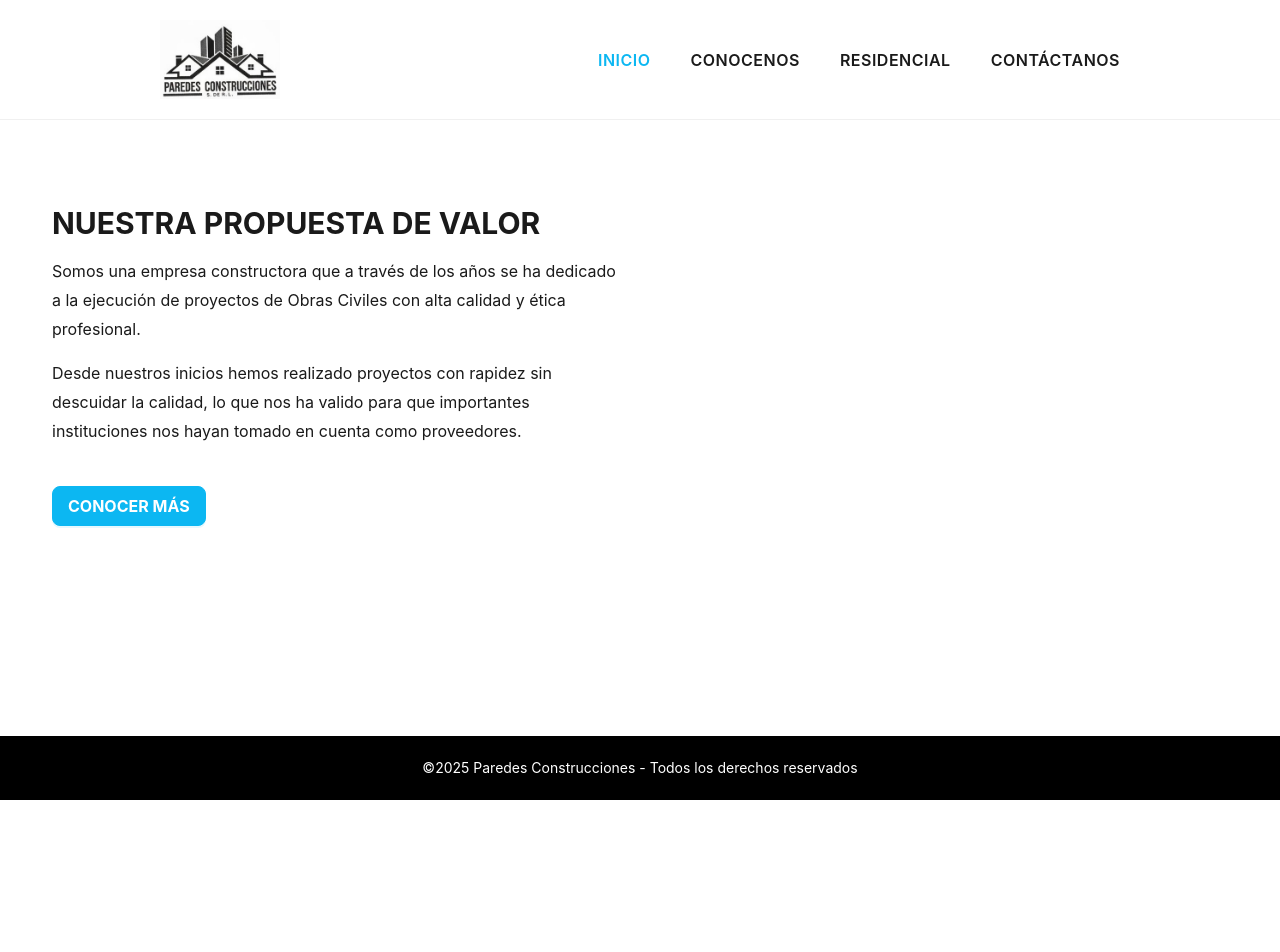
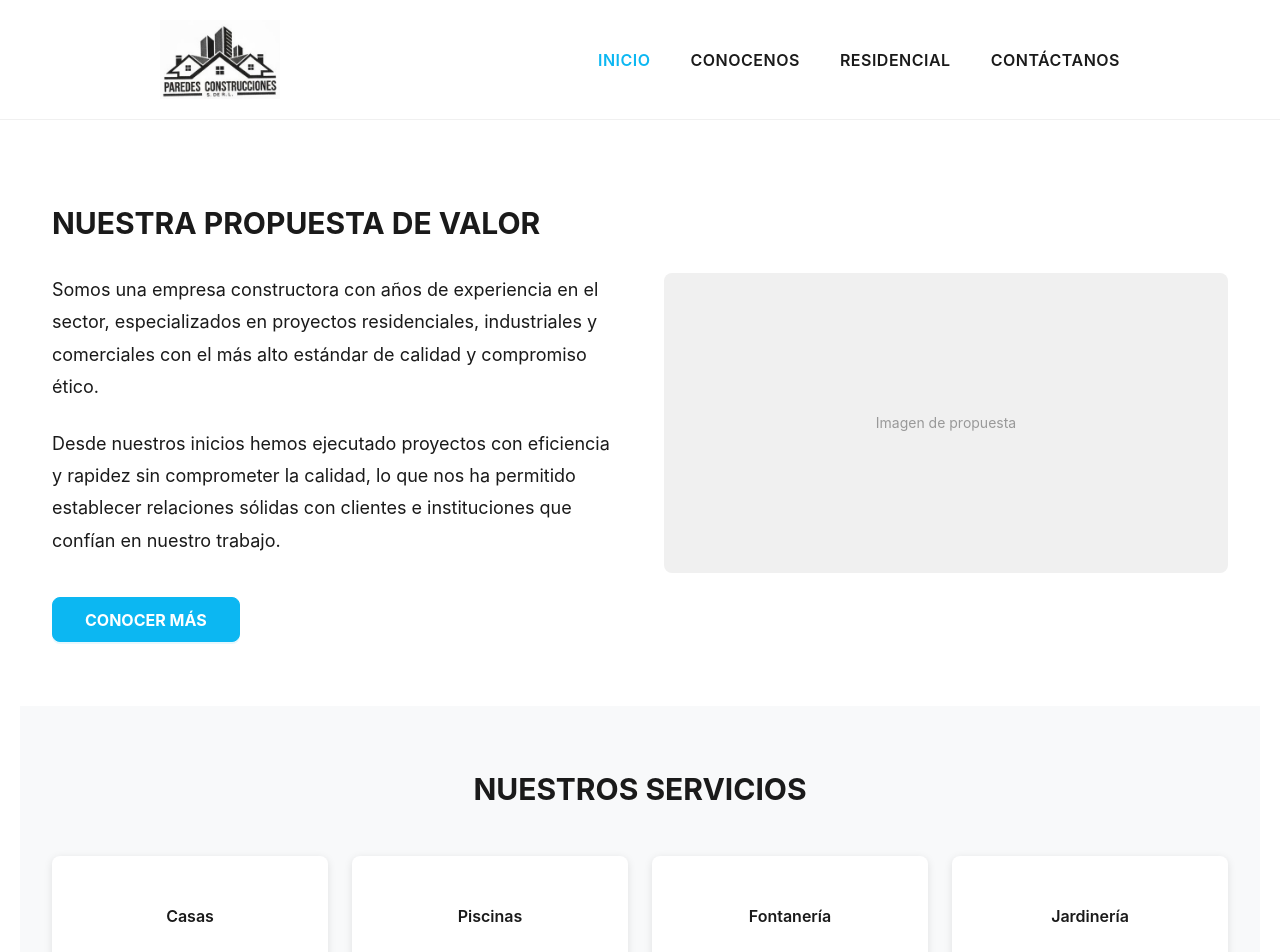
Before and after one commit to deibido0604/constructora-paredes, a React (Vite) app: page / in a window 1280 px wide. Shown: the top 952 px of the page. Before the commit the page ends 800 px from the top, so only its background shows below. Built offline with nearby package versions, Linux system fonts and the light colour scheme.

Commit message:
Update Home.jsx
Signed-off-by: deibido0604 <76928520+deibido0604@users.noreply.github.com>

```diff
--- a/src/pages/Home.jsx
+++ b/src/pages/Home.jsx
@@ -1,50 +1,182 @@
-import { Row, Col, Typography, Button } from "antd";
-// import propuestaImg from "../assets/propuesta.png"; // aquí guardamos tu imagen en /src/assets/
+import { Row, Col, Typography, Button, Card } from "antd";
+import { useNavigate } from "react-router-dom";
+// import propuestaImg from "../assets/propuesta.png";
 
 const { Title, Paragraph } = Typography;
 
 const Home = () => {
+  const navigate = useNavigate();
+
+  const handleConocerMas = () => {
+    navigate("/conocenos");
+  };
+
+  const handleServicioClick = () => {
+    navigate("/residencial"); // Todos los servicios redirigen a /residencial
+  };
+
+  // Array de servicios
+  const servicios = [
+    "Casas",
+    "Piscinas",
+    "Fontanería",
+    "Jardinería",
+    "Electricidad",
+    "Muebles",
+    "Cerámica"
+  ];
+
   return (
-    <div style={{ padding: "4rem 2rem", background: "#fff" }}>
-      <Row gutter={[32, 32]} align="middle">
-        {/* Texto */}
+    <div>
+      {/* Sección Propuesta de Valor */}
+      <div style={{
+        padding: "4rem 2rem",
+        background: "#fff",
+        display: "flex",
+        justifyContent: "center",
+        alignItems: "center",
+        minHeight: "60vh"
+      }}>
+        <div style={{
+          maxWidth: "1200px",
+          width: "100%"
+        }}>
+          <Row gutter={[48, 32]} align="middle" justify="center">
             <Col xs={24} md={12}>
-          <Title level={2} style={{ color: "#1a1a1a", fontWeight: "bold" }}>
+              <Title
+                level={2}
+                style={{
+                  color: "#1a1a1a",
+                  fontWeight: "bold",
+                  marginBottom: "2rem"
+                }}
+              >
                 NUESTRA PROPUESTA DE VALOR
               </Title>
-          <Paragraph style={{ fontSize: "16px", lineHeight: "1.8em", color: "#1a1a1a" }}>
-            Somos una empresa constructora que a través de los años se ha dedicado a la ejecución
-            de proyectos de Obras Civiles con alta calidad y ética profesional.
+              <Paragraph style={{
+                fontSize: "18px",
+                lineHeight: "1.8em",
+                color: "#1a1a1a",
+                marginBottom: "1.5rem"
+              }}>
+                Somos una empresa constructora con años de experiencia en el sector,
+                especializados en proyectos residenciales, industriales y comerciales
+                con el más alto estándar de calidad y compromiso ético.
               </Paragraph>
-          <Paragraph style={{ fontSize: "16px", lineHeight: "1.8em", color: "#1a1a1a" }}>
-            Desde nuestros inicios hemos realizado proyectos con rapidez sin descuidar la calidad,
-            lo que nos ha valido para que importantes instituciones nos hayan tomado en cuenta
-            como proveedores.
+              <Paragraph style={{
+                fontSize: "18px",
+                lineHeight: "1.8em",
+                color: "#1a1a1a",
+                marginBottom: "2.5rem"
+              }}>
+                Desde nuestros inicios hemos ejecutado proyectos con eficiencia y rapidez
+                sin comprometer la calidad, lo que nos ha permitido establecer relaciones
+                sólidas con clientes e instituciones que confían en nuestro trabajo.
               </Paragraph>
+              <div>
                 <Button
                   type="primary"
                   size="large"
+                  onClick={handleConocerMas}
                   style={{
-              marginTop: "1.5rem",
                     fontWeight: "bold",
                     textTransform: "uppercase",
                     background: "#0cb7f2",
-              borderColor: "#0cb7f2"
+                    borderColor: "#0cb7f2",
+                    padding: "0 2rem",
+                    height: "45px",
+                    fontSize: "16px"
                   }}
                 >
                   CONOCER MÁS
                 </Button>
+              </div>
             </Col>
 
-        {/* Imagen */}
-        {/* <Col xs={24} md={12}>
-          <img
+            <Col xs={24} md={12} style={{ display: "flex", justifyContent: "center" }}>
+              {/* <img
                 src={propuestaImg}
                 alt="Propuesta de valor"
-            style={{ width: "100%", borderRadius: "8px" }}
-          />
-        </Col> */}
+                style={{
+                  width: "100%",
+                  maxWidth: "500px",
+                  borderRadius: "8px"
+                }}
+              /> */}
+              <div style={{
+                width: "100%",
+                height: "300px",
+                background: "#f0f0f0",
+                display: "flex",
+                alignItems: "center",
+                justifyContent: "center",
+                borderRadius: "8px"
+              }}>
+                <span style={{ color: "#999" }}>Imagen de propuesta</span>
+              </div>
+            </Col>
           </Row>
+        </div>
+      </div>
+
+      {/* Sección Nuestros Servicios */}
+      <div style={{
+        padding: "4rem 2rem",
+        background: "#f8f9fa"
+      }}>
+        <div style={{
+          maxWidth: "1200px",
+          margin: "0 auto",
+          textAlign: "center"
+        }}>
+          <Title
+            level={2}
+            style={{
+              color: "#1a1a1a",
+              fontWeight: "bold",
+              marginBottom: "3rem"
+            }}
+          >
+            NUESTROS SERVICIOS
+          </Title>
+
+          <Row gutter={[24, 24]} justify="center">
+            {servicios.map((servicio, index) => (
+              <Col xs={12} sm={8} md={6} key={index}>
+                <Card
+                  onClick={handleServicioClick} // Todos los servicios redirigen a /residencial
+                  style={{
+                    textAlign: "center",
+                    borderRadius: "8px",
+                    boxShadow: "0 2px 8px rgba(0,0,0,0.1)",
+                    border: "none",
+                    height: "120px",
+                    display: "flex",
+                    alignItems: "center",
+                    justifyContent: "center",
+                    background: "#ffffff",
+                    transition: "all 0.3s ease",
+                    cursor: "pointer" // Muestra que es clickeable
+                  }}
+                  bodyStyle={{
+                    padding: "20px",
+                    width: "100%"
+                  }}
+                  hoverable
+                >
+                  <div style={{
+                    fontSize: "16px",
+                    fontWeight: "600",
+                    color: "#1a1a1a"
+                  }}>
+                    {servicio}
+                  </div>
+                </Card>
+              </Col>
+            ))}
+          </Row>
+        </div>
+      </div>
     </div>
   );
 };
```
Lines whose indentation alone changed are shown as unchanged.
